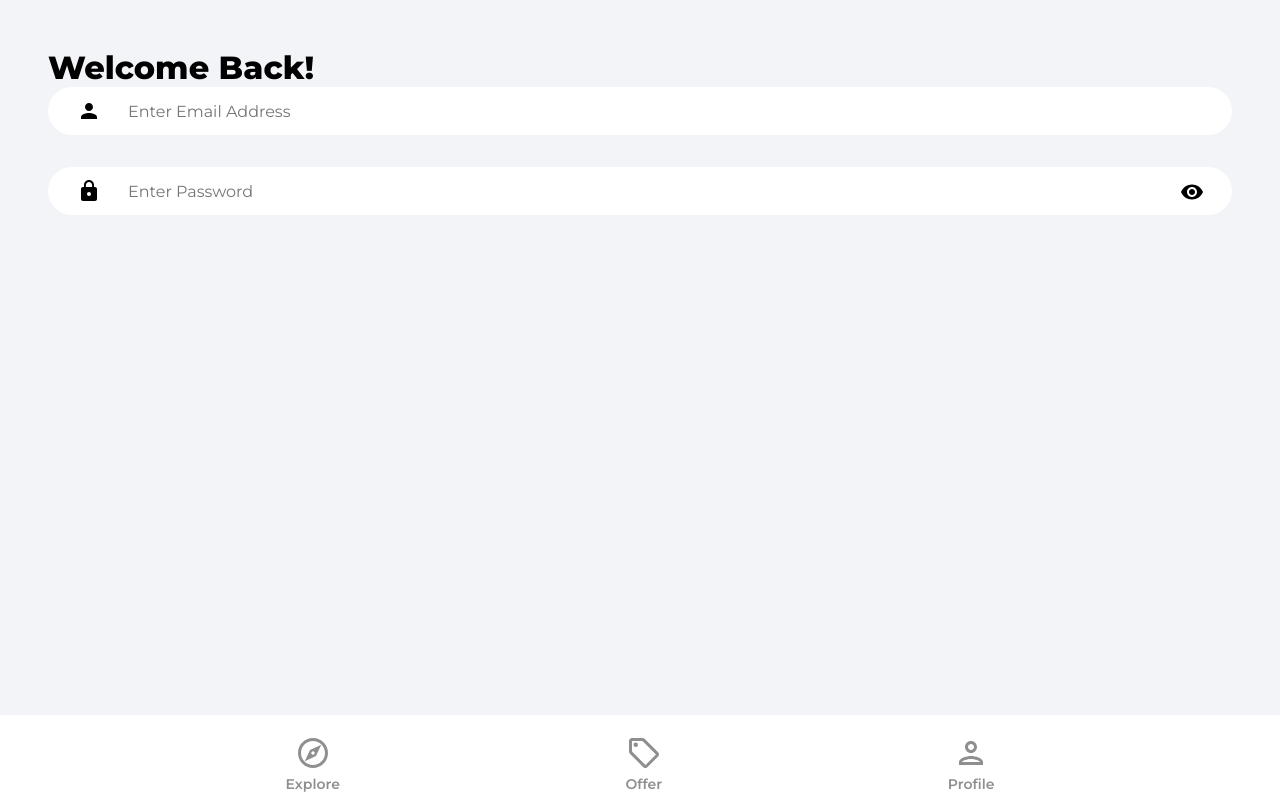
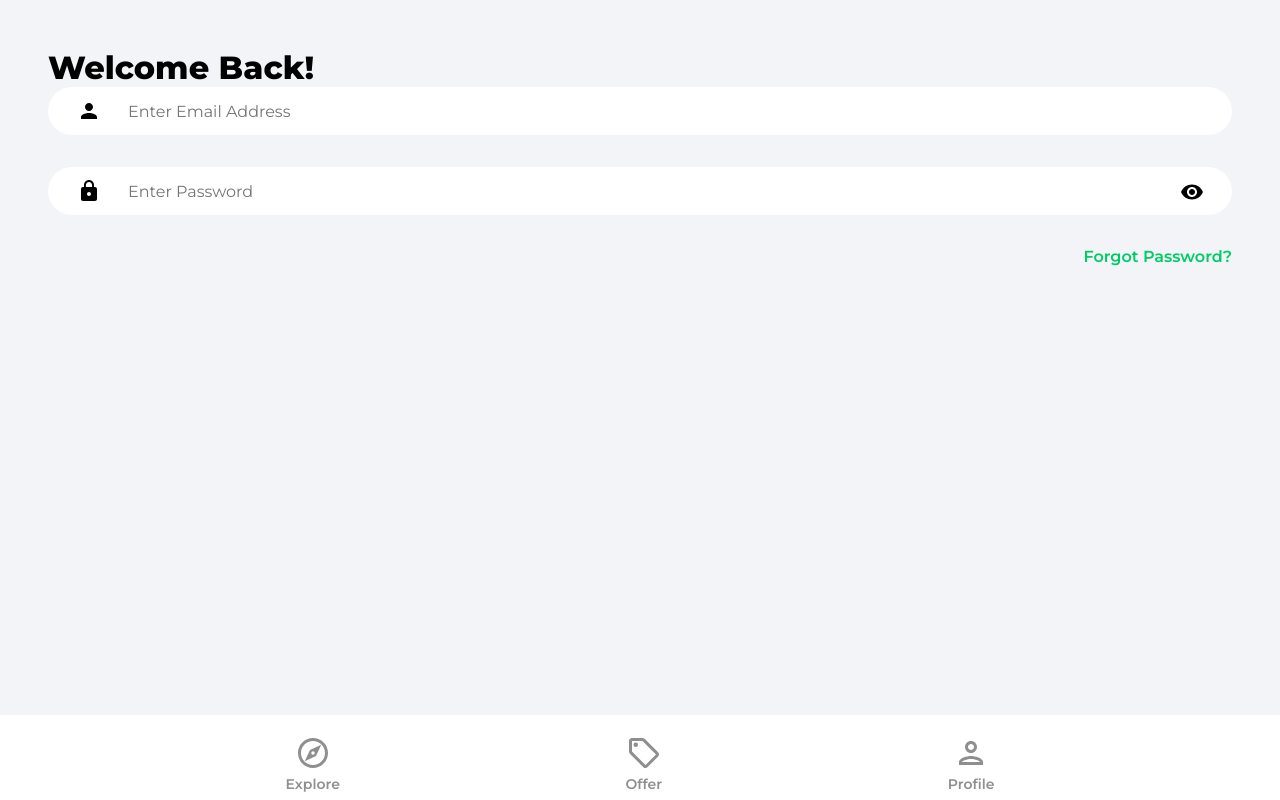
Before and after one commit to it27427/house-marketplace-app, a React (Vite) app: page /sign-in in a window 1280 px wide. Built offline with nearby package versions, Linux system fonts and the light colour scheme.

Commit message:
forgotPasswordLink

```diff
--- a/src/pages/SignIn.jsx
+++ b/src/pages/SignIn.jsx
@@ -52,6 +52,10 @@ const SignIn = () => {
                 onClick={() => setShowPassword((prevState) => !prevState)}
               />
             </div>
+
+            <Link to='/forgot-password' className='forgotPasswordLink'>
+              Forgot Password?
+            </Link>
           </form>
         </main>
       </div>
```
